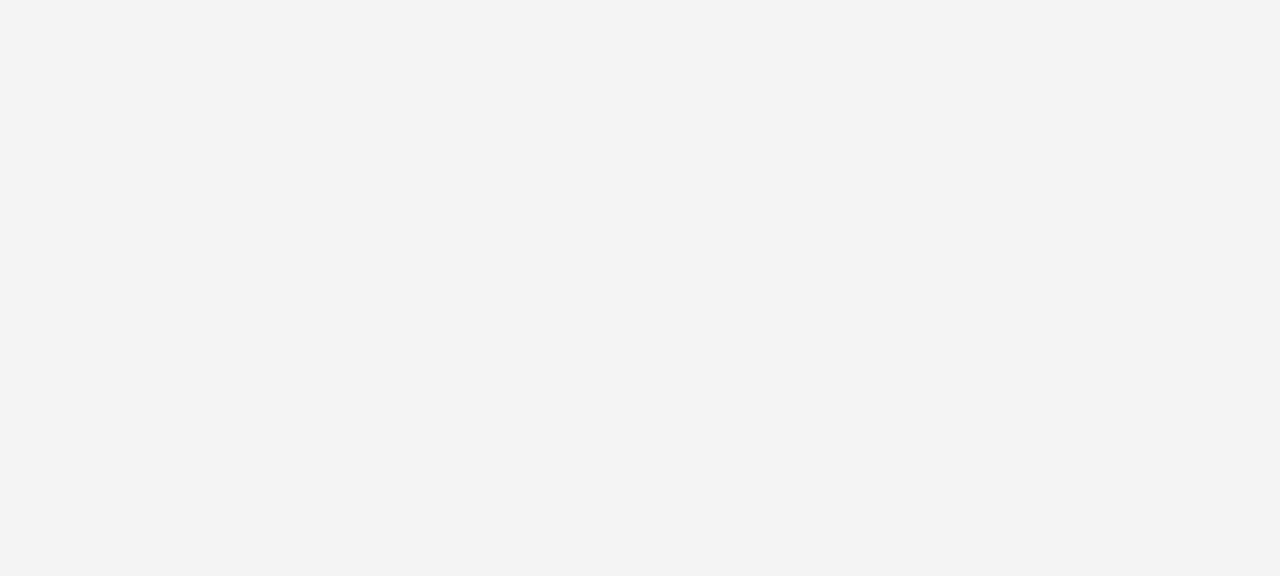
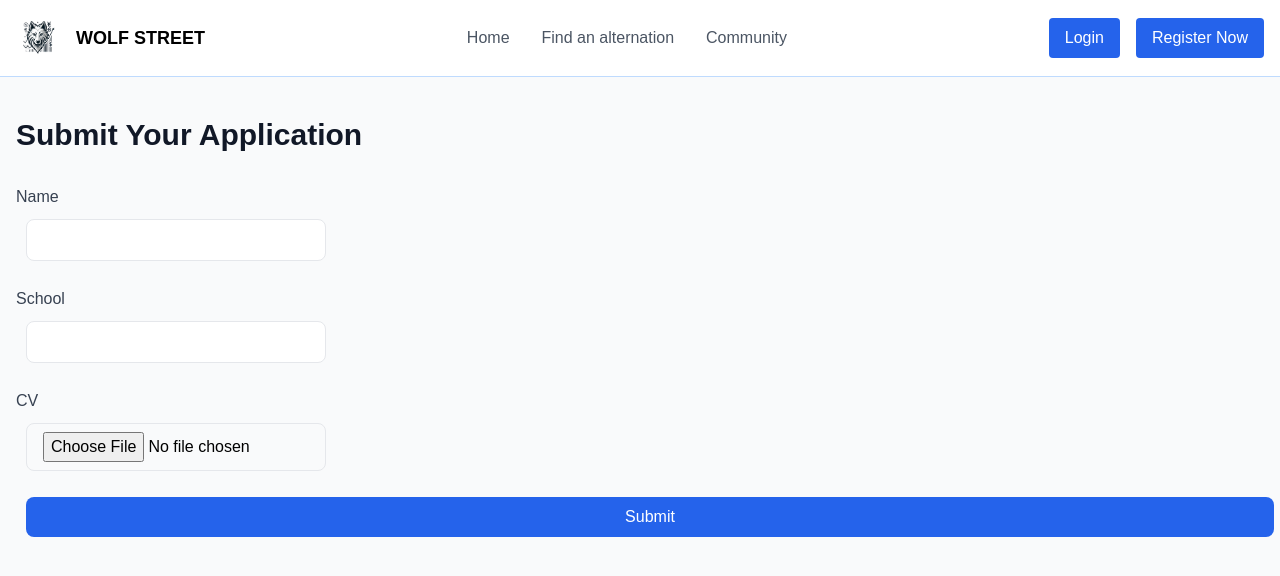
Before and after one commit to hichem-bouzourine/Tinder-Recruitment, a React (Vite) app in the folder frontend/: page /submit in a window 1280 px wide. Before the commit this address had no page. Shown: the top 576 px of the page. Built offline with nearby package versions, Linux system fonts and the light colour scheme.

Commit message:
page d'offre base

```diff
--- a/frontend/src/App.jsx
+++ b/frontend/src/App.jsx
@@ -5,6 +5,7 @@ import Dashboard from './pages/Dashboard';
 import Offers from './pages/Offers';
 import Login from './pages/Login';
 import Register from './pages/Register';
+import Submit from './pages/Submit';
 // import NotFound from './components/Not-found';
 
 function App() {
@@ -16,6 +17,7 @@ function App() {
         <Route path="/offers" element={<Offers />} />
         <Route path="/login" element={<Login />} />
         <Route path="/register" element={<Register />} />
+        <Route path="/submit" element={<Submit />} />
         {/* <Route path="*" element={<NotFound />} /> */}
       </Routes>
     </BrowserRouter>
--- a/frontend/src/pages/Offers.jsx
+++ b/frontend/src/pages/Offers.jsx
@@ -1,23 +1,32 @@
 // src/pages/Offers.jsx
-import React, { useState, useEffect } from 'react';
+import React, { useState } from 'react';
+import { useNavigate } from 'react-router-dom';
 import axios from 'axios';
 import Navbar from '../components/Navbar';
 
 function Offers() {
   const [offers, setOffers] = useState([]);
+  const [isDrawerOpen, setDrawerOpen] = useState(false);
+  const [selectedOffer, setSelectedOffer] = useState(null);
+  const navigate = useNavigate();
 
-  // 获取 offers 数据
-  useEffect(() => {
+  React.useEffect(() => {
     const fetchOffers = async () => {
       try {
-        const response = await axios.get('http://localhost:3000/api/offers'); // 使用后端 API
-        setOffers(response.data); // 将数据保存到状态中
+        const response = await axios.get('http://localhost:3000/api/offers');
+        setOffers(response.data);
       } catch (error) {
         console.error('Error fetching offers:', error);
       }
     };
     fetchOffers();
   }, []);
+
+
+  const toggleDrawer = (offer) => {
+    setSelectedOffer(offer);
+    setDrawerOpen(!isDrawerOpen);
+  };
 
   return (
     <div className="bg-gray-50 min-h-screen">
@@ -33,13 +42,62 @@ function Offers() {
               <p className="text-gray-600">Type: {offer.type}</p>
               <p className="text-gray-600">Salary: {offer.salaire}</p>
               <p className="text-gray-600">Start Date: {new Date(offer.dateDebut).toLocaleDateString()}</p>
-              <button className="mt-4 inline-block bg-blue-600 text-white px-6 py-2 rounded hover:bg-blue-700">
+              <button
+                onClick={() => toggleDrawer(offer)}
+                className="mt-4 inline-block bg-blue-600 text-white px-6 py-2 rounded hover:bg-blue-700"
+              >
                 Apply Now
               </button>
             </div>
           ))}
         </div>
       </div>
+
+      {}
+      {selectedOffer && (
+        <div
+          className={`fixed inset-0 z-50 bg-gray-800 bg-opacity-50 transition-opacity ${
+            isDrawerOpen ? 'opacity-100' : 'opacity-0 pointer-events-none'
+          }`}
+          onClick={() => setDrawerOpen(false)}
+        >
+          <div
+            className={`fixed bg-white p-6 rounded-lg shadow-lg transition-transform transform ${
+              isDrawerOpen ? 'translate-x-0' : 'translate-x-full'
+            }`}
+            style={{
+              right: '20px',
+              top: '100px',
+              width: '300px',
+            }}
+          >
+            <h2 className="text-2xl font-bold text-gray-900 mb-4">Choose an Option</h2>
+            <p className="text-gray-600 mb-4">
+              You are applying for: <strong>{selectedOffer.nom}</strong>
+            </p>
+            <div className="flex flex-col space-y-4">
+              <button
+                onClick={() => {
+                  setDrawerOpen(false);
+                  navigate('/login');
+                }}
+                className="bg-blue-600 text-white px-6 py-3 rounded hover:bg-blue-700"
+              >
+                Login
+              </button>
+              <button
+                onClick={() => {
+                  setDrawerOpen(false);
+                  navigate('/submit', { state: { offer: selectedOffer } });
+                }}
+                className="bg-green-600 text-white px-6 py-3 rounded hover:bg-green-700"
+              >
+                Submit Directly
+              </button>
+            </div>
+          </div>
+        </div>
+      )}
     </div>
   );
 }
--- /dev/null
+++ b/frontend/src/pages/Submit.jsx
@@ -0,0 +1,102 @@
+// src/pages/Submit.jsx
+import React, { useState } from 'react';
+import { useLocation } from 'react-router-dom';
+import Navbar from '../components/Navbar';
+
+function Submit() {
+  const location = useLocation();
+  const { offer } = location.state || {};
+
+  const [formData, setFormData] = useState({
+    name: '',
+    school: '',
+    cv: null,
+  });
+  const [message, setMessage] = useState('');
+
+  const handleChange = (e) => {
+    const { name, value, files } = e.target;
+    if (name === 'cv') {
+      setFormData({ ...formData, [name]: files[0] });
+    } else {
+      setFormData({ ...formData, [name]: value });
+    }
+  };
+
+  const handleSubmit = (e) => {
+    e.preventDefault();
+
+    setMessage('Submission successful!');
+  };
+
+  return (
+    <div className="bg-gray-50 min-h-screen">
+      <Navbar />
+      <div className="container mx-auto px-4 py-10">
+        <h1 className="text-3xl font-bold text-gray-900 mb-8">Submit Your Application</h1>
+
+        {}
+        {offer && (
+          <div className="mb-6 p-4 bg-gray-100 rounded-lg">
+            <h2 className="text-xl font-bold">Applying for: {offer.nom}</h2>
+            <p>Location: {offer.localisation}</p>
+            <p>Type: {offer.type}</p>
+            <p>Salary: {offer.salaire}</p>
+          </div>
+        )}
+
+        <form className="space-y-4" onSubmit={handleSubmit}>
+          <div>
+            <label className="block text-gray-700">Name</label>
+            <input
+              type="text"
+              name="name"
+              value={formData.name}
+              onChange={handleChange}
+              className="w-full px-4 py-2 border rounded-lg"
+              required
+            />
+          </div>
+
+          <div>
+            <label className="block text-gray-700">School</label>
+            <input
+              type="text"
+              name="school"
+              value={formData.school}
+              onChange={handleChange}
+              className="w-full px-4 py-2 border rounded-lg"
+              required
+            />
+          </div>
+
+          <div>
+            <label className="block text-gray-700">CV</label>
+            <input
+              type="file"
+              name="cv"
+              onChange={handleChange}
+              className="w-full px-4 py-2 border rounded-lg"
+              required
+            />
+          </div>
+
+          <button
+            type="submit"
+            className="w-full bg-blue-600 text-white px-4 py-2 rounded-lg hover:bg-blue-700"
+          >
+            Submit
+          </button>
+        </form>
+
+        {message && (
+          <div className="mt-4 p-4 bg-green-100 text-green-700 rounded-lg">
+            {message}
+          </div>
+        )}
+      </div>
+    </div>
+  );
+}
+
+export default Submit;
```
